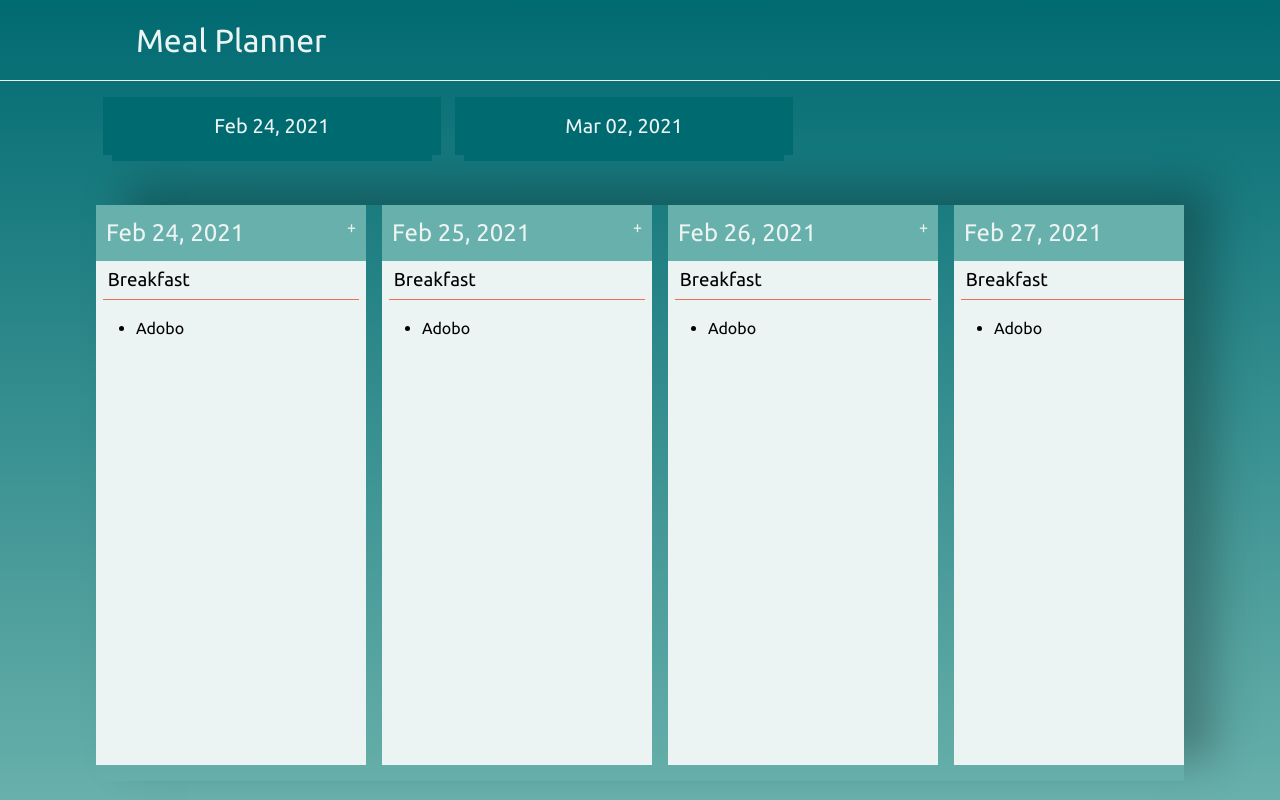
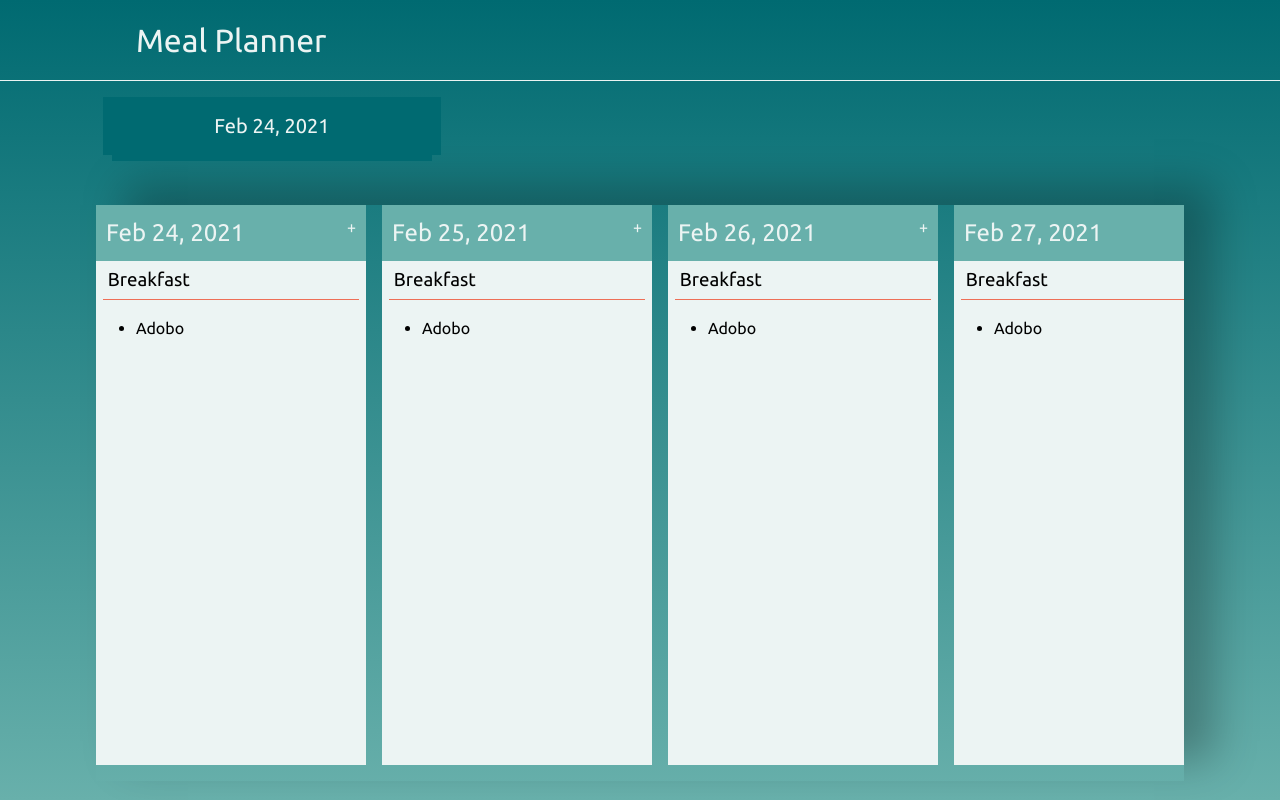
Before and after one commit to liampc/meal-planner, a React (Create React App) app: page / in a window 1280 px wide. Built offline with nearby package versions, Linux system fonts and the light colour scheme.

Commit message:
delete endDate setdafault duration to 7 days

```diff
--- a/src/components/Main/Main.js
+++ b/src/components/Main/Main.js
@@ -8,7 +8,6 @@ import uniqid from 'uniqid'
 function Main(){
 
     const [startDate, setStartDate] = useState(new Date())
-    const [endDate, setEndDate] = useState('')
     const [numDays, setNumDays] = useState(7)
     const [duration, setDuration] = useState([...Array(numDays).keys()])
 
@@ -30,26 +29,14 @@ function Main(){
 
     useEffect(() => {
 
-        const getEndDate = () => {
-            if (endDate === ''){
-                setEndDate(new Date(getNewDate(startDate, 6)))
-            }
-        }
 
         const decrementDate = (e) => {
             let el = e.target.classList
 
             if (el.contains('startDate') ){
                 setStartDate(new Date(getNewDate(startDate, -1)))
-                setNumDays(prevState => prevState + 1)
-                setDuration([...Array(numDays + 1).keys()])
 
-            } else if (el.contains('endDate')){
-                setEndDate(new Date(getNewDate(endDate, -1)))
-                setNumDays(prevState => prevState - 1)
-                setDuration([...Array(numDays - 1).keys()])
             }
-
 
         }
 
@@ -58,17 +45,11 @@ function Main(){
 
             if (el.contains('startDate') ){
                 setStartDate(new Date(getNewDate(startDate, 1)))
-                setNumDays(prevState => prevState - 1)
-                setDuration([...Array(numDays - 1).keys()])
-            } else if (el.contains('endDate')){
-                setEndDate(new Date(getNewDate(endDate, 1)))
-                setNumDays(prevState => prevState + 1)
-                setDuration([...Array(numDays + 1).keys()])
             }
 
         }
 
-        window.addEventListener('load', getEndDate)
+
 
         let minus = document.querySelectorAll('.decrement')
             minus.forEach(el => {
@@ -82,7 +63,7 @@ function Main(){
 
 
         return () => {
-            window.removeEventListener('load', getEndDate)
+
 
             minus.forEach(el => {
                 el.removeEventListener('click', decrementDate)
@@ -94,7 +75,7 @@ function Main(){
 
         }
 
-    }, [startDate,endDate, numDays, duration])
+    }, [startDate, numDays, duration])
 
 
     return (
@@ -104,11 +85,6 @@ function Main(){
                     <span className="startDate decrement"></span>
                     <DatePicker selected={startDate} onChange={date => setStartDate(date)}  dateFormat={'MMM dd, yyyy'}/>
                     <span className="startDate increment"></span>
-                </div>
-                <div className="date__picker">
-                    <span className="endDate decrement"></span>
-                    <DatePicker selected={endDate} onChange={date => setEndDate(date)}  dateFormat={'MMM dd, yyyy'}/>
-                    <span className="endDate increment"></span>
                 </div>
             </div>
             <div className="planner">
```
